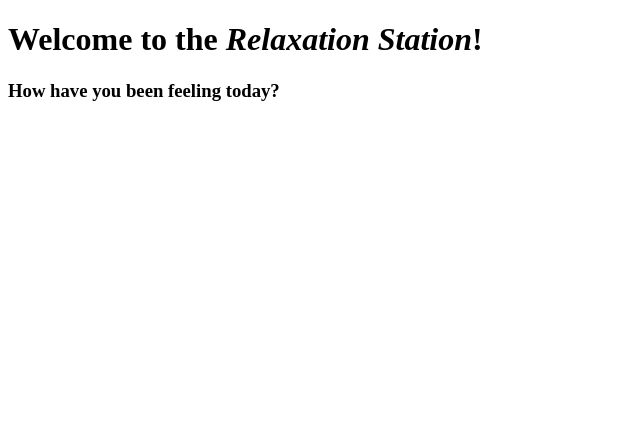
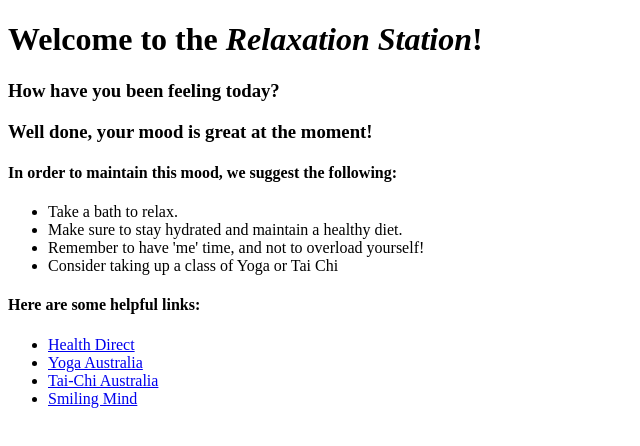
Before and after one commit to robbie10001/relaxation-station, a React (Create React App) app: page /relaxation_station in a window 1280 px wide. Shown: the top 446 px of the page, without its empty margins (0-640 px from the left). Built offline with nearby package versions, Linux system fonts and the light colour scheme.

Commit message:
Score aggregator & results components

```diff
--- a/src/components/pages/HomePage.js
+++ b/src/components/pages/HomePage.js
@@ -12,6 +12,7 @@ class HomePage extends Component {
         <div>
           <h3>How have you been feeling today?</h3>
         </div>
+        <Results />
       </div>
     );
   }
--- a/src/components/pages/Results.js
+++ b/src/components/pages/Results.js
@@ -1,17 +1,23 @@
 import React, { Component } from "react";
+import GoodScore from "../result_pages/GoodScore";
+import MidScore from "../result_pages/MidScore";
+import LowScore from "../result_pages/LowScore";
 
 class Results extends Component {
   getResultScore() {
+    const score = 85;
+    // Grab score from the form
     if (score > 80) {
-      return ("<h1>You're feeling good!</h1>");
+      return (<GoodScore />);
     } else if (score > 40 && score < 80) {
+      return (<MidScore />);
     } else {
+      return (<LowScore />);
     }
   }
 
   render() {
-    const score = 85;
-    return this.getResultScore(score);
+    return this.getResultScore();
   }
 }
 export default Results;
--- /dev/null
+++ b/src/components/result_pages/GoodScore.js
@@ -0,0 +1,30 @@
+import React, { Component } from "react";
+
+class GoodScore extends Component {
+  render() {
+    return (
+      <div>
+        <h3>Well done, your mood is great at the moment!</h3>
+        <h4>In order to maintain this mood, we suggest the following:</h4>
+
+        <ul>
+          <li>Take a bath to relax.</li>
+          <li>Make sure to stay hydrated and maintain a healthy diet.</li>
+          <li>Remember to have 'me' time, and not to overload yourself!</li>
+          <li>Consider taking up a class of Yoga or Tai Chi</li>
+        </ul>
+
+        <h4>Here are some helpful links:</h4>
+
+        <ul>
+          <li><a href="https://www.healthdirect.gov.au/diet-and-mental-health">Health Direct</a></li>
+          <li><a href="https://www.yogaaustralia.org.au">Yoga Australia</a></li>
+          <li><a href="www.taichiaustralia.com.au">Tai-Chi Australia</a></li>
+          <li><a href="https://www.smilingmind.com.au/">Smiling Mind</a></li>
+        </ul>
+      </div>
+    )
+  }
+}
+
+export default GoodScore;
--- /dev/null
+++ b/src/components/result_pages/LowScore.js
@@ -0,0 +1,27 @@
+import React, { Component } from "react";
+
+class LowScore extends Component {
+  render() {
+    return (
+      <div>
+        <h3>Your mood is very low. It may be time to see a health care professional.</h3>
+
+        <ul>
+          <li>Seek the advice of a mental health professional.</li>
+          <li>Seek guidance from your general practitioner if you don't know where to turn.</li>
+          <li>Get a mental health plan from your general practitioner. This will allow you to claim visits to a a psychologist or psychiatrist through medicare.</li>
+        </ul>
+
+        <h4>Here are some helpful links:</h4>
+
+        <ul>
+          <li><a href="https://www.beyondblue.org.au">Beyond Blue</a></li>
+          <li><a href="https://www.lifeline.org.au">LifeLine</a></li>
+          <li><a href="https://www.blackdoginstitute.org.au">Black Dog Institute</a></li>
+        </ul>
+      </div>
+    )
+  }
+}
+
+export default LowScore;
--- /dev/null
+++ b/src/components/result_pages/MidScore.js
@@ -0,0 +1,29 @@
+import React, { Component } from "react";
+
+class MidScore extends Component {
+  render() {
+    return (
+      <div>
+        <h3>Your mood is not too bad, but it would be awesome if you could improve it just a bit!</h3>
+        <h4>Can we suggest you take the following steps?</h4>
+
+        <ul>
+          <li>Learn about mindfulness techniques.</li>
+          <li>Learn how to control your breathing.</li>
+          <li>Learn a bit about Cognitive Behavioral Therapy (CBT)</li>
+        </ul>
+
+        <h4>Here are some helpful links:</h4>
+
+        <ul>
+          <li><a href="https://www.everydayhealth.com">Everyday Health</a></li>
+          <li><a href="https://www.cci.health.wa.gov.au">Centre for Clinical Intervention</a></li>
+          <li><a href="https://www.betterhealth.vic.gov.au/health/conditionsandtreatments/cognitive-behaviour-therapy">Cognitive Behavioral Therapy</a></li>
+          <li><a href="https://www.smilingmind.com.au/">Smiling Mind</a></li>
+        </ul>
+      </div>
+    )
+  }
+}
+
+export default MidScore;
```
Also changed, not shown: 1 other file (tests, documents, lock files or other folders).
